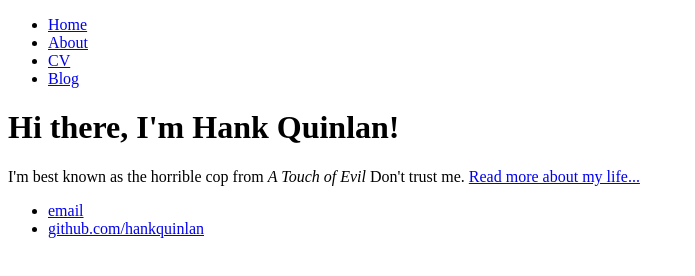
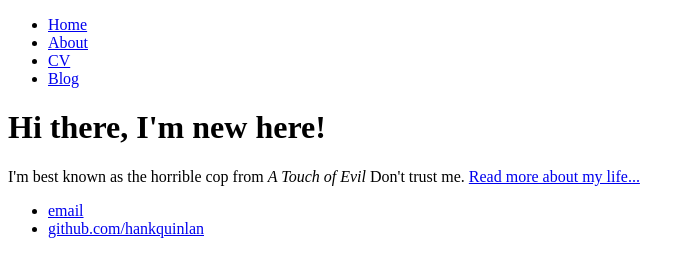
Before and after one commit to ShimengPeng/ShimengPeng.github.io, a plain HTML site: page index.html in a window 1280 px wide. Shown: the whole page, without its empty margins (0-695 px from the left). Drawn offline with Linux system fonts and the light colour scheme.

Commit message:
Update index.html
edit gently

```diff
--- a/index.html
+++ b/index.html
@@ -14,7 +14,7 @@
 		</nav>
 		<div class="container">
     		<div class="blurb">
-        		<h1>Hi there, I'm Hank Quinlan!</h1>
+        		<h1>Hi there, I'm new here!</h1>
 				<p>I'm best known as the horrible cop from <em>A Touch of Evil</em> Don't trust me. <a href="/about">Read more about my life...</a></p>
     		</div><!-- /.blurb -->
 		</div><!-- /.container -->
```
